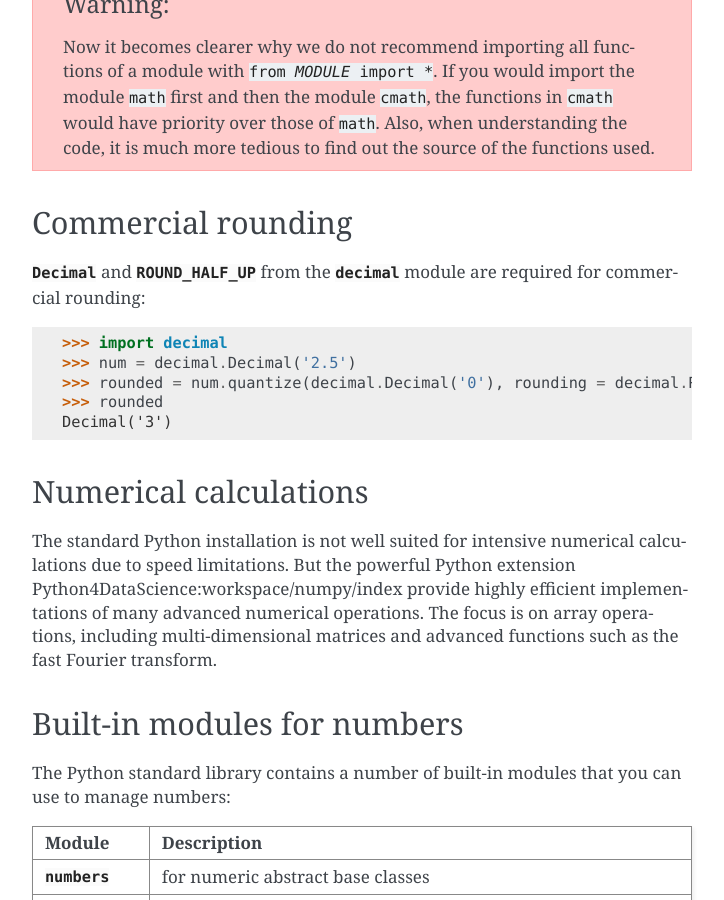
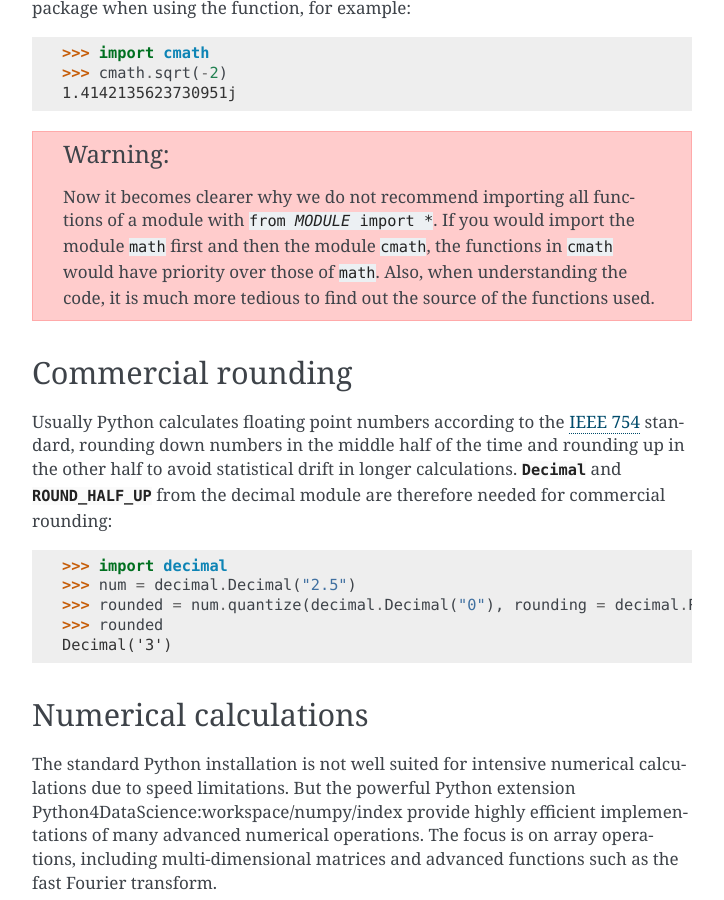
Before and after one commit to veit/python-basics-tutorial, a Sphinx documentation site: the page built from docs/types/numbers.rst, in a window 1280 px wide and 900 px high, scrolled down 4780 px. Shown: the whole window, without its empty margins (388-1112 px from the left). Built offline with Sphinx 7.4.7, drawn with Linux system fonts in a browser that asks for light colours; pages that are not in the unit, such as notebooks, are missing from menus; some of the changed text lies outside the part shown.

Commit message:
:memo: Add floating point problems

```diff
--- a/docs/types/numbers.rst
+++ b/docs/types/numbers.rst
@@ -57,6 +57,13 @@
     -450000.0
     >>> -5e-3 ** 3
     -1.2500000000000002e-07
+
+.. seealso::
+   * Julia Evans: `Examples of floating point problems
+     <https://jvns.ca/blog/2023/01/13/examples-of-floating-point-problems/>`_
+   * David Goldberg: `What Every Computer Scientist Should Know About
+     Floating-Point Arithmetic
+     <https://docs.oracle.com/cd/E19957-01/806-3568/ncg_goldberg.html>`_
 
 Complex numbers
 ---------------
@@ -233,14 +240,19 @@
 Commercial rounding
 -------------------
 
-:class:`Decimal <python3:decimal.Decimal>` and :data:`ROUND_HALF_UP <python3:decimal.ROUND_HALF_UP>`
-from the :py:mod:`decimal` module are required for commercial rounding:
+Usually Python calculates floating point numbers according to the `IEEE 754
+<https://en.wikipedia.org/wiki/IEEE_754>`_ standard, rounding down numbers in
+the middle half of the time and rounding up in the other half to avoid
+statistical drift in longer calculations. :class:`Decimal
+<python3:decimal.Decimal>` and :data:`ROUND_HALF_UP
+<python3:decimal.ROUND_HALF_UP>` from the decimal module are therefore needed
+for commercial rounding:
 
 .. code-block:: python
 
     >>> import decimal
-    >>> num = decimal.Decimal('2.5')
-    >>> rounded = num.quantize(decimal.Decimal('0'), rounding = decimal.ROUND_HALF_UP)
+    >>> num = decimal.Decimal("2.5")
+    >>> rounded = num.quantize(decimal.Decimal("0"), rounding = decimal.ROUND_HALF_UP)
     >>> rounded
     Decimal('3')
 
```
